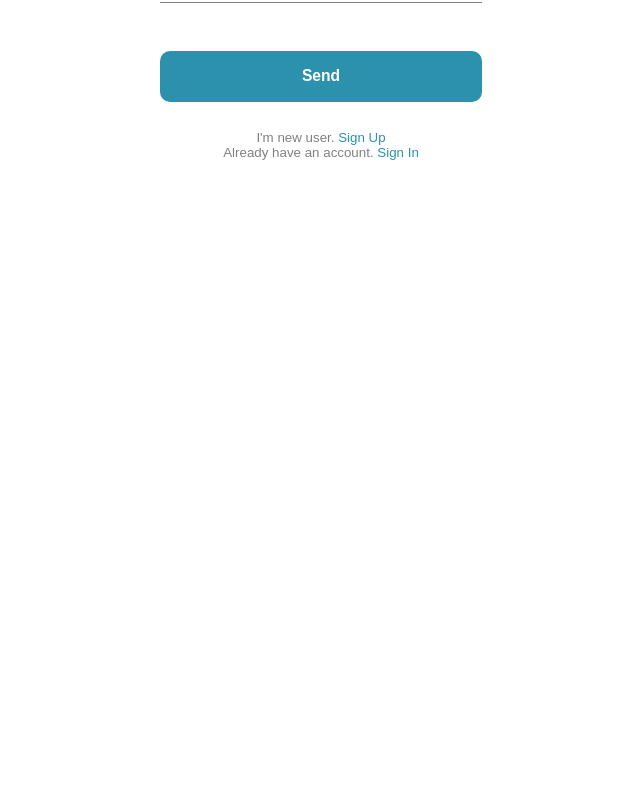
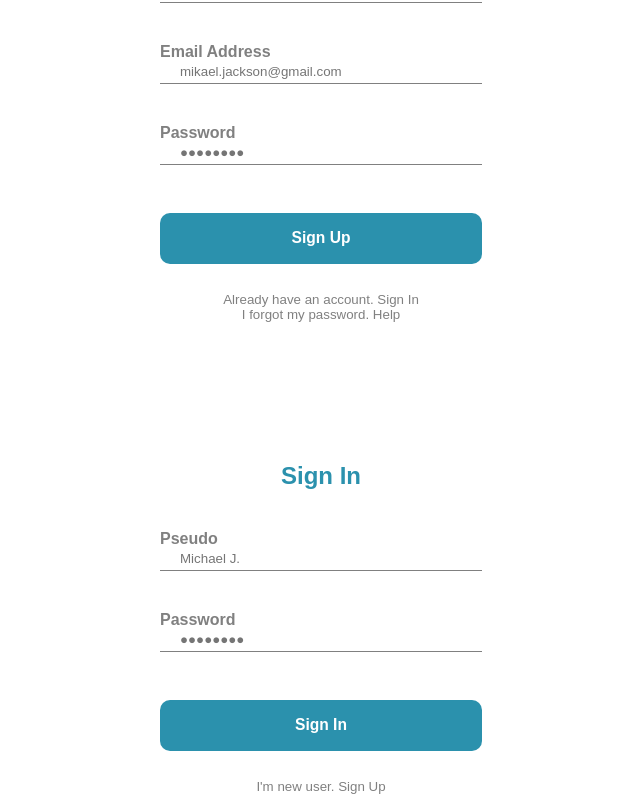
Before and after one commit to WildCodeSchool-2024-02/JS-lyon-0224-P3-ricetrio, a React (Vite) app in the folder client/: page / in a window 1280 px wide. Shown: the part 226-1022 px from the top of the page, without its empty margins (319-959 px from the left). Before the commit the page ends 800 px from the top, so only its background shows below. Built offline with nearby package versions, Linux system fonts and the light colour scheme; a web font is replaced by a local one.

Commit message:
delete url figma and add component

```diff
--- a/client/src/App.jsx
+++ b/client/src/App.jsx
@@ -1,9 +1,13 @@
 import "./App.css";
+import Inscription from "./pages/SignUp/Inscription";
+import Signin from "./pages/SignIn/Signin";
 import Forget from "./pages/Forget/Forget";
 
 function App() {
   return (
     <main className="container">
+      <Inscription />
+      <Signin />
       <Forget />
     </main>
   );
--- a/client/src/pages/Forget/Forget.jsx
+++ b/client/src/pages/Forget/Forget.jsx
@@ -19,24 +19,10 @@ export default function Forget() {
           </form>
           <div className="textUnderButton">
             <p className="underButton">
-              I'm new user.{" "}
-              <a
-                href="https://www.figma.com/design/FBKn4sUw9hrwRsiNdmsFsC/Maquette_origins_digital?node-id=0-1&t=Zt3LBqJmnhRMfwgn-0"
-                target="_blank"
-                rel="noreferrer"
-              >
-                Sign Up
-              </a>
+              I'm new user. <span>Sign Up</span>
             </p>
             <p className="underButton">
-              Already have an account.{" "}
-              <a
-                href="https://www.figma.com/design/FBKn4sUw9hrwRsiNdmsFsC/Maquette_origins_digital?node-id=0-1&t=Zt3LBqJmnhRMfwgn-0"
-                target="_blank"
-                rel="noreferrer"
-              >
-                Sign In
-              </a>
+              Already have an account. <span>Sign In</span>
             </p>
           </div>
         </div>
--- a/client/src/pages/SignIn/Signin.jsx
+++ b/client/src/pages/SignIn/Signin.jsx
@@ -29,14 +29,7 @@ export default function Signin() {
           </form>
           <div className="textUnderButton">
             <p className="underButton">
-              I'm new user.{" "}
-              <a
-                href="https://www.figma.com/design/FBKn4sUw9hrwRsiNdmsFsC/Maquette_origins_digital?node-id=0-1&t=Zt3LBqJmnhRMfwgn-0"
-                target="_blank"
-                rel="noreferrer"
-              >
-                Sign Up
-              </a>
+              I'm new user. <span>Sign Up</span>
             </p>
           </div>
         </div>
--- a/client/src/pages/SignUp/Inscription.jsx
+++ b/client/src/pages/SignUp/Inscription.jsx
@@ -35,24 +35,10 @@ export default function Inscription() {
           </form>
           <div className="textUnderButton">
             <p className="underButton">
-              Already have an account.{" "}
-              <a
-                href="https://www.figma.com/design/FBKn4sUw9hrwRsiNdmsFsC/Maquette_origins_digital?node-id=0-1&t=Zt3LBqJmnhRMfwgn-0"
-                target="_blank"
-                rel="noreferrer"
-              >
-                Sign In
-              </a>
+              Already have an account. <span>Sign In</span>
             </p>
             <p className="underButton">
-              I forgot my password.{" "}
-              <a
-                href="https://www.figma.com/design/FBKn4sUw9hrwRsiNdmsFsC/Maquette_origins_digital?node-id=0-1&t=Zt3LBqJmnhRMfwgn-0"
-                target="_blank"
-                rel="noreferrer"
-              >
-                Help
-              </a>
+              I forgot my password. <span>Help</span>
             </p>
           </div>
         </div>
```
